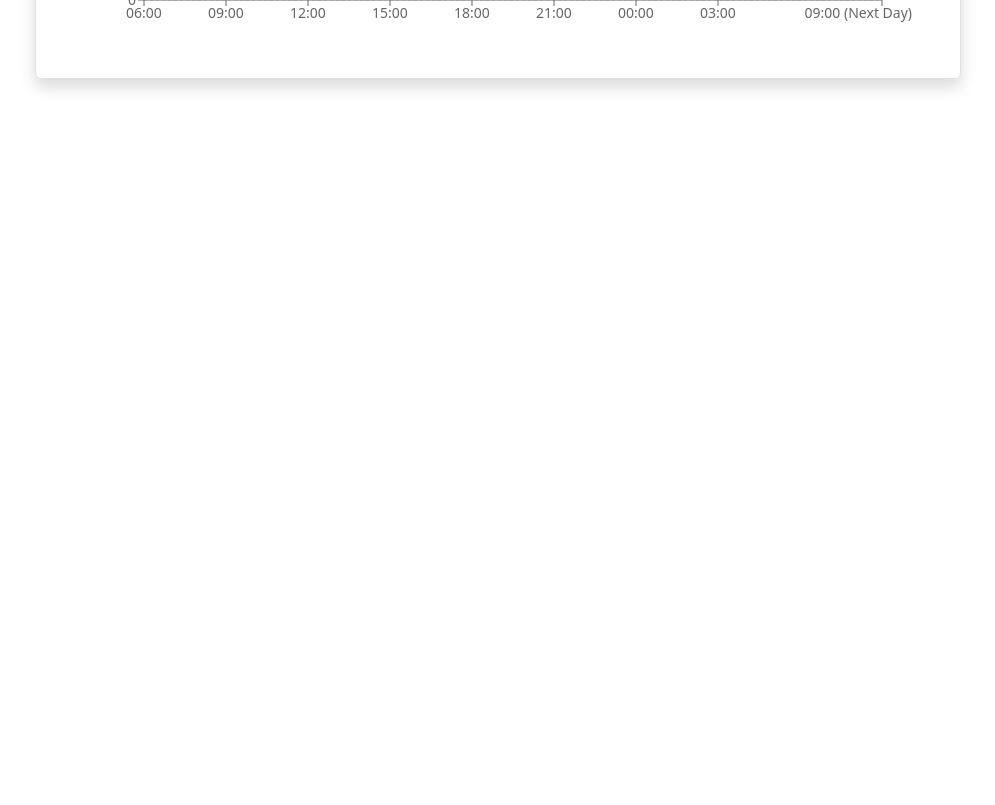
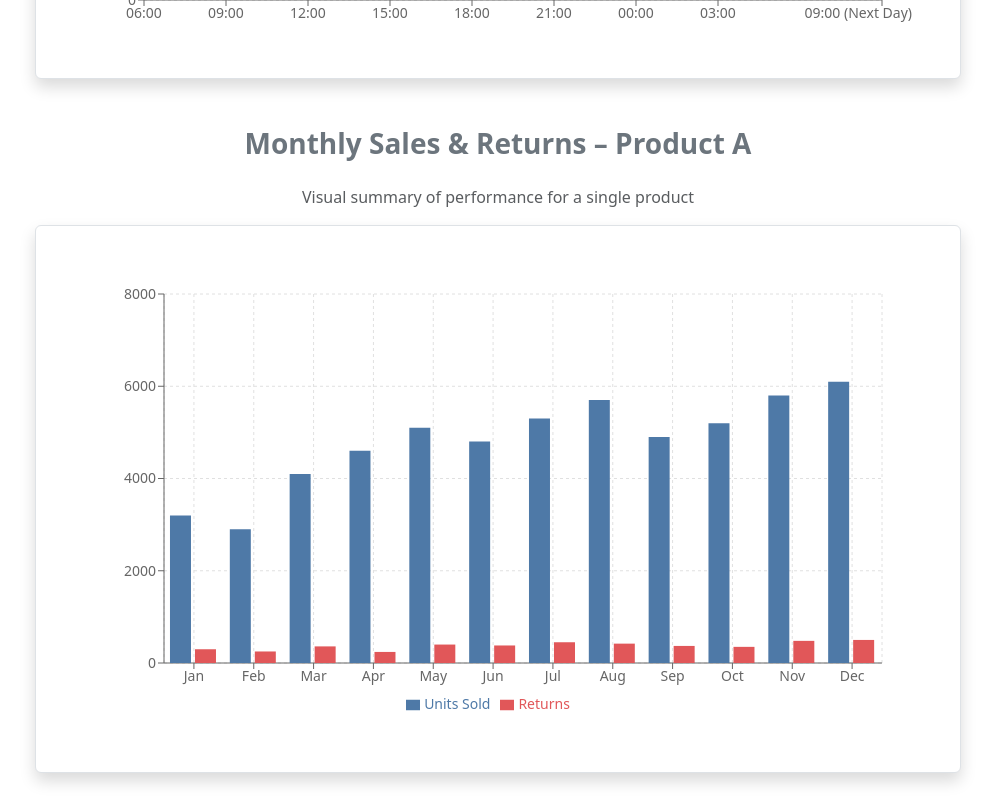
Before and after one commit to lakadeamit220/recharts-demo, a React (Vite) app: page / in a window 1280 px wide. Shown: the part 1300-2105 px from the top of the page, without its empty margins (142-1137 px from the left). Before the commit the page ends 1411 px from the top, so only its background shows below. Built offline with nearby package versions, Linux system fonts and the light colour scheme.

Commit message:
Implemented SimpleBarChart from recharts

```diff
--- a/src/App.jsx
+++ b/src/App.jsx
@@ -1,12 +1,14 @@
 import "./App.css";
 import SimpleAreaChart from "./components/SimpleAreaChart";
+import SimpleBarChart from "./components/SimpleBarChart";
 import SimpleLineChart from "./components/SimpleLineChart";
 
 function App() {
   return (
     <>
       <SimpleLineChart />
-      <SimpleAreaChart/>
+      <SimpleAreaChart />
+      <SimpleBarChart />
     </>
   );
 }
--- /dev/null
+++ b/src/components/SimpleBarChart.jsx
@@ -0,0 +1,95 @@
+import React from "react";
+import {
+  BarChart,
+  Bar,
+  XAxis,
+  YAxis,
+  CartesianGrid,
+  Tooltip,
+  Legend,
+  ResponsiveContainer,
+  Rectangle,
+} from "recharts";
+
+// One product's monthly sales and returns
+const barChartData = [
+  { month: "Jan", sales: 3200, returns: 300 },
+  { month: "Feb", sales: 2900, returns: 250 },
+  { month: "Mar", sales: 4100, returns: 360 },
+  { month: "Apr", sales: 4600, returns: 240 },
+  { month: "May", sales: 5100, returns: 400 },
+  { month: "Jun", sales: 4800, returns: 380 },
+  { month: "Jul", sales: 5300, returns: 450 },
+  { month: "Aug", sales: 5700, returns: 420 },
+  { month: "Sep", sales: 4900, returns: 370 },
+  { month: "Oct", sales: 5200, returns: 350 },
+  { month: "Nov", sales: 5800, returns: 480 },
+  { month: "Dec", sales: 6100, returns: 500 },
+];
+
+// Custom tooltip
+const CustomTooltip = ({ active, payload, label }) => {
+  if (active && payload && payload.length) {
+    return (
+      <div
+        style={{
+          backgroundColor: "#fff",
+          border: "1px solid #ccc",
+          padding: "10px",
+        }}
+      >
+        <p className="fw-bold">{`Month: ${label}`}</p>
+        {payload.map((entry, index) => (
+          <p key={index} style={{ color: entry.fill }}>
+            {`${entry.name}: ${entry.value}`}
+          </p>
+        ))}
+      </div>
+    );
+  }
+  return null;
+};
+
+export default function SimpleBarChart() {
+  return (
+    <div className="container mt-5">
+      <div className="row">
+        <div className="col-12 text-center">
+          <h3 className="mb-4 fw-bold text-secondary">Monthly Sales & Returns – Product A</h3>
+          <p className="text-muted">Visual summary of performance for a single product</p>
+        </div>
+      </div>
+
+      <div className="row justify-content-center">
+        <div className="col-12 col-md-12 col-lg-10">
+          <div className="chart-container border rounded shadow p-5 bg-white">
+            <ResponsiveContainer width="100%" height={450}>
+              <BarChart
+                data={barChartData}
+                margin={{ top: 20, right: 30, left: 20, bottom: 10 }}
+              >
+                <CartesianGrid strokeDasharray="3 3" stroke="#e0e0e0" />
+                <XAxis dataKey="month" tick={{ fontSize: 14 }} />
+                <YAxis tick={{ fontSize: 14 }} />
+                <Tooltip content={<CustomTooltip />} />
+                <Legend wrapperStyle={{ fontSize: "14px" }} />
+                <Bar
+                  dataKey="sales"
+                  name="Units Sold"
+                  fill="#4e79a7"
+                  activeBar={<Rectangle fill="#a6c8ff" stroke="#1f4e79" />}
+                />
+                <Bar
+                  dataKey="returns"
+                  name="Returns"
+                  fill="#e15759"
+                  activeBar={<Rectangle fill="#ffb6b8" stroke="#a30000" />}
+                />
+              </BarChart>
+            </ResponsiveContainer>
+          </div>
+        </div>
+      </div>
+    </div>
+  );
+}
```
